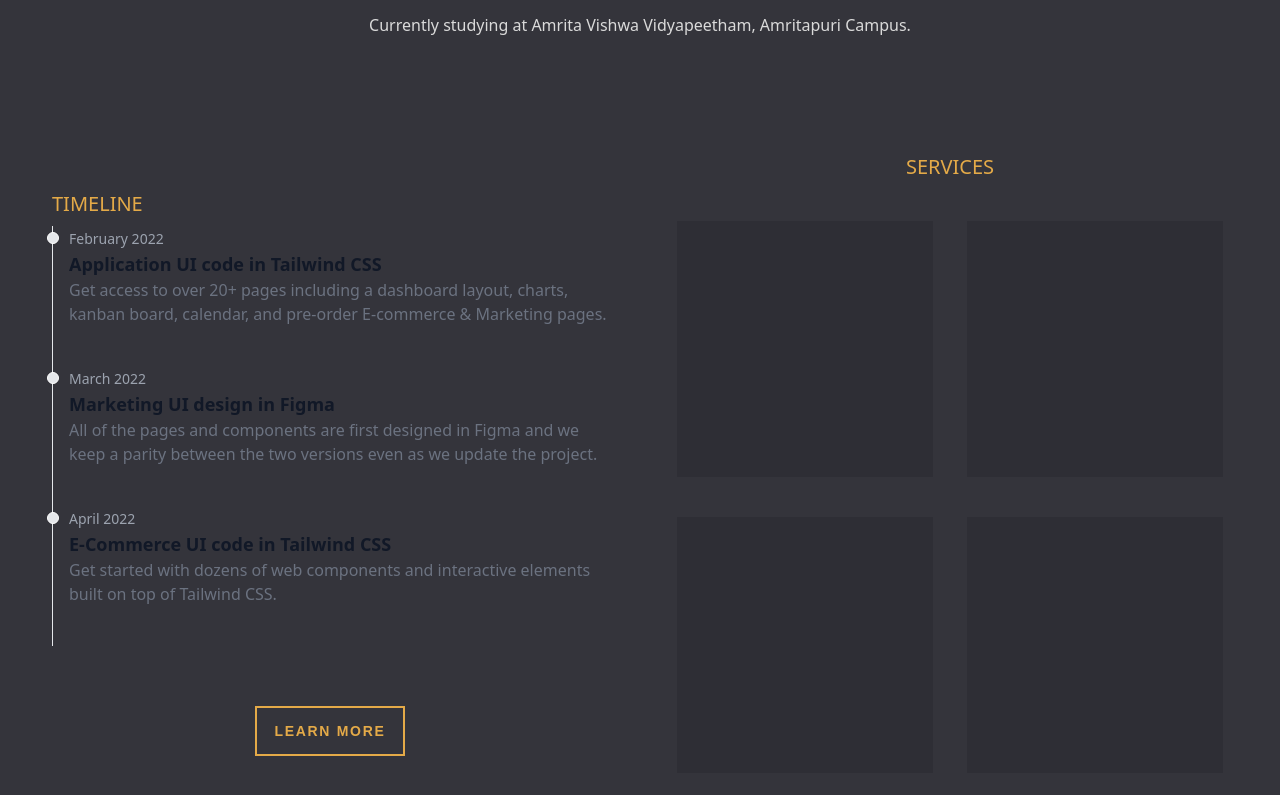
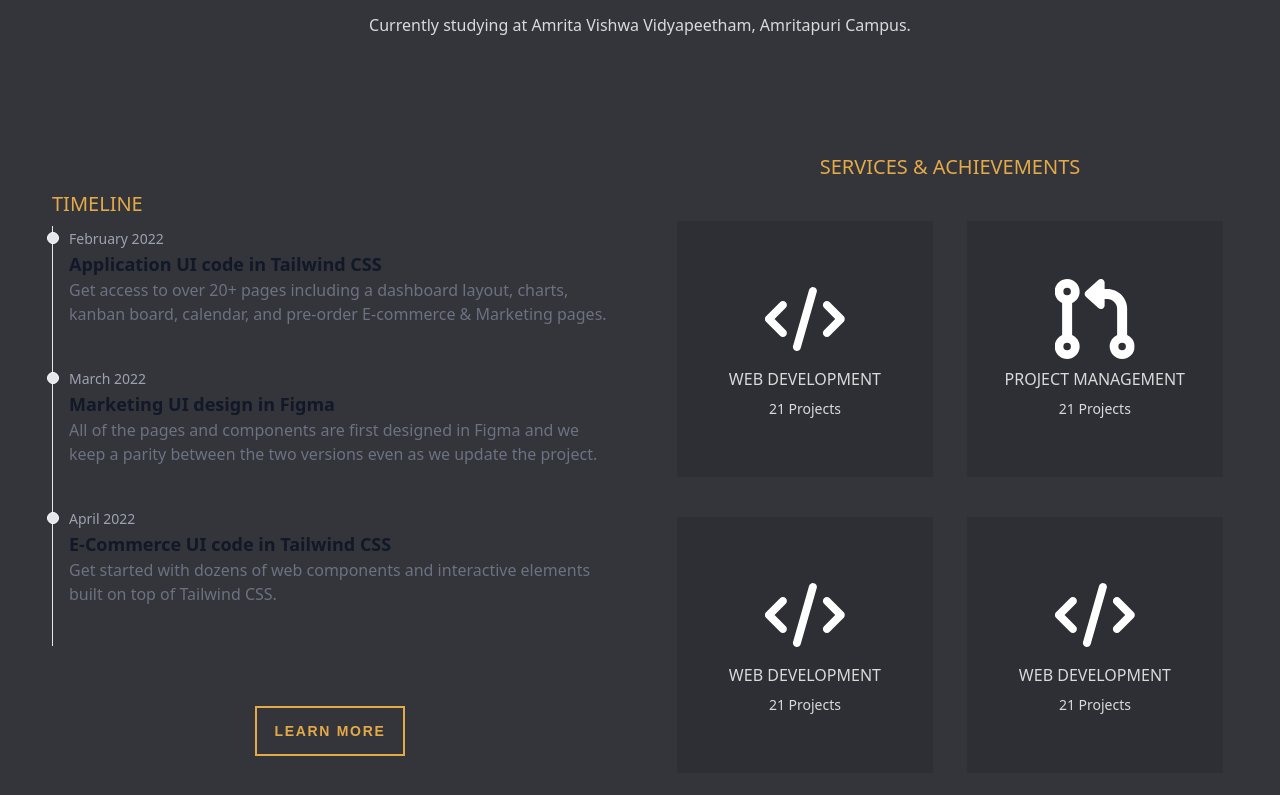
Before and after one commit to Abhinavxox/Portfolio-V2, a React (Vite) app: page / in a window 1280 px wide. Shown: the part 912-1707 px from the top of the page. Built offline with nearby package versions, Linux system fonts and the light colour scheme; the HTML template or start-up script is replaced by a standard one.

Commit message:
Add : Services components

```diff
--- a/src/components/Services.jsx
+++ b/src/components/Services.jsx
@@ -29,39 +29,83 @@ const Services = () => {
       <div className="p-5 grid grid-cols-1 xl:grid-cols-2">
         <div className="flex justify-center items-center my-5">
           <motion.div
-            className="container bg-[#2E2E35] h-64 w-64"
+            className="container bg-[#2E2E35] h-64 w-64 flex justify-center items-center"
             ref={ref}
             animate={controls}
             initial="hidden"
             variants={animationVariants}
-          ></motion.div>
+          >
+            <div className="rotate-180">
+              <img
+                src="./images/services/code.svg"
+                className="h-20 w-20 mx-auto my-2"
+              />
+              <h1 className="uppercase text-center font-medium my-2">
+                Web Development
+              </h1>
+              <p className="text-center text-sm font-light my-2">21 Projects</p>
+            </div>
+          </motion.div>
         </div>
         <div className="flex justify-center items-center my-5">
           <motion.div
-            className="container bg-[#2E2E35] h-64 w-64"
+            className="container bg-[#2E2E35] h-64 w-64 flex justify-center items-center"
             ref={ref}
             animate={controls}
             initial="hidden"
             variants={animationVariants}
-          ></motion.div>
+          >
+            <div className="rotate-180">
+              <img
+                src="./images/services/pr.svg"
+                className="h-20 w-20 mx-auto my-2"
+              />
+              <h1 className="uppercase text-center font-medium my-2">
+                Project Management
+              </h1>
+              <p className="text-center text-sm font-light my-2">21 Projects</p>
+            </div>
+          </motion.div>
         </div>
         <div className="flex justify-center items-center my-5">
           <motion.div
-            className="container bg-[#2E2E35] h-64 w-64"
+            className="container bg-[#2E2E35] h-64 w-64 flex justify-center items-center"
             ref={ref}
             animate={controls}
             initial="hidden"
             variants={animationVariants}
-          ></motion.div>
+          >
+            <div className="rotate-180">
+              <img
+                src="./images/services/code.svg"
+                className="h-20 w-20 mx-auto my-2"
+              />
+              <h1 className="uppercase text-center font-medium my-2">
+                Web Development
+              </h1>
+              <p className="text-center text-sm font-light my-2">21 Projects</p>
+            </div>
+          </motion.div>
         </div>
         <div className="flex justify-center items-center my-5">
           <motion.div
-            className="container bg-[#2E2E35] h-64 w-64"
+            className="container bg-[#2E2E35] h-64 w-64 flex justify-center items-center"
             ref={ref}
             animate={controls}
             initial="hidden"
             variants={animationVariants}
-          ></motion.div>
+          >
+            <div className="rotate-180">
+              <img
+                src="./images/services/code.svg"
+                className="h-20 w-20 mx-auto my-2"
+              />
+              <h1 className="uppercase text-center font-medium my-2">
+                Web Development
+              </h1>
+              <p className="text-center text-sm font-light my-2">21 Projects</p>
+            </div>
+          </motion.div>
         </div>
       </div>
     </div>
--- a/src/components/Timeline.jsx
+++ b/src/components/Timeline.jsx
@@ -4,16 +4,14 @@ import Services from "./Services";
 import { useInView } from "react-intersection-observer";
 
 const Timeline = () => {
-  const [ref, inView] = useInView();
+  const [ref, inView] = useInView({
+    triggerOnce: true,
+    threshold: 0.1,
+  });
 
   const trailLeftProps = useSpring({
     opacity: inView ? 1 : 0,
     transform: inView ? "translateY(0)" : "translateX(-50px)",
-    config: { duration: 1000 },
-  });
-  const trailRightProps = useSpring({
-    opacity: inView ? 1 : 0,
-    transform: inView ? "translateY(0)" : "translateX(50px)",
     config: { duration: 1000 },
   });
 
@@ -24,7 +22,7 @@ const Timeline = () => {
         ref={ref}
         className="w-full flex justify-center xl:py-20 py-10"
       >
-        <div className="font-medium w-1/2 text-center">
+        <div className="font-medium xl:w-1/2 w-4/5 text-center">
           <h1 className="text-[#e4aa48] my-2 text-xl">ABOUT ME</h1>
           <p className="text-3xl my-2">
             CSE-AI Student S5 | Member & Mentor at{" "}
@@ -103,7 +101,7 @@ const Timeline = () => {
         </div>
         <div className="my-10 xl:my-0">
           <h1 className="text-[#e4aa48] mt-2 text-xl font-medium text-center">
-            SERVICES
+            SERVICES & ACHIEVEMENTS
           </h1>
           <Services />
         </div>
```
Also changed, not shown: public/images/services/code.svg (added), public/images/services/pr.svg (added).
